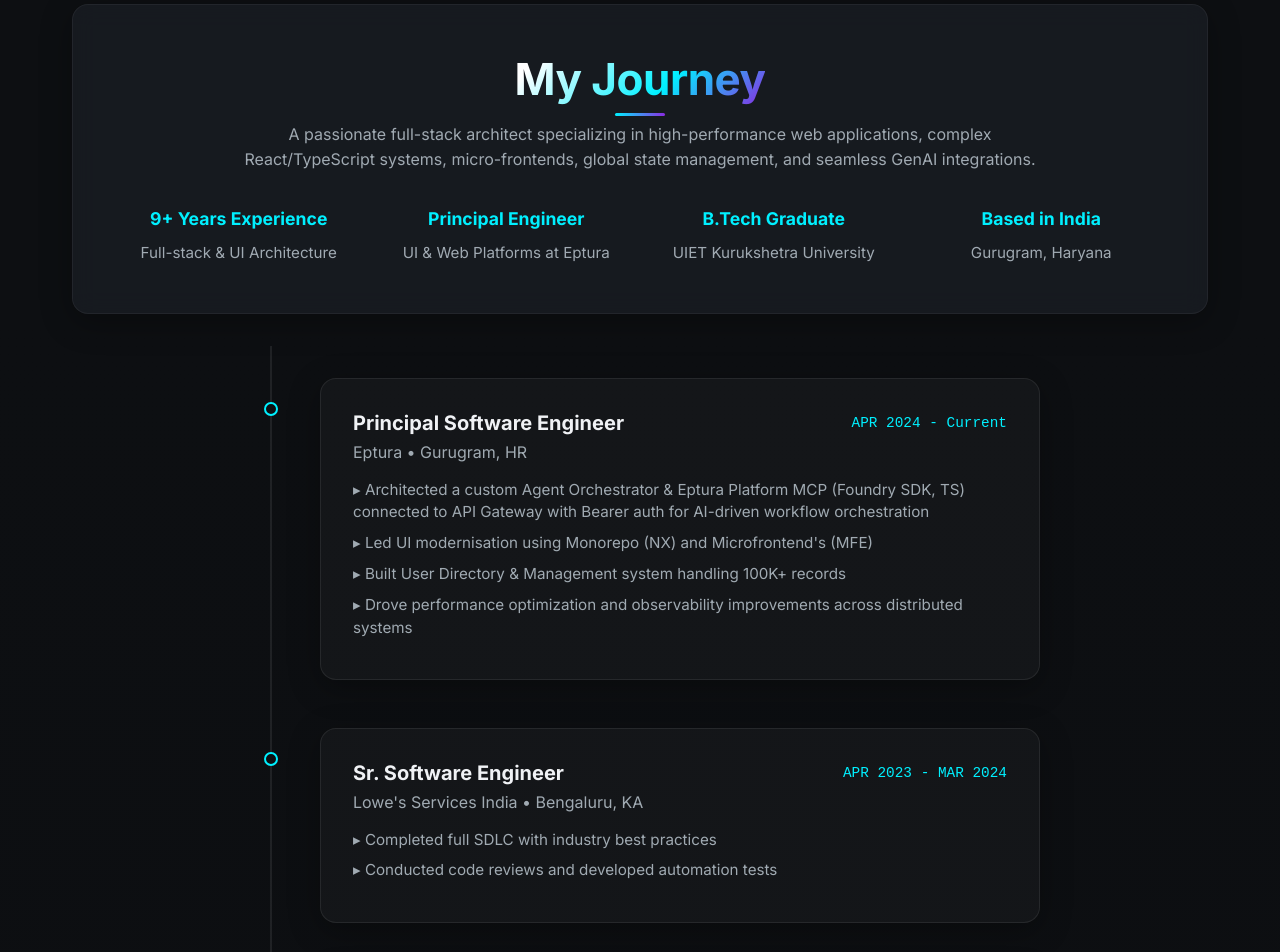
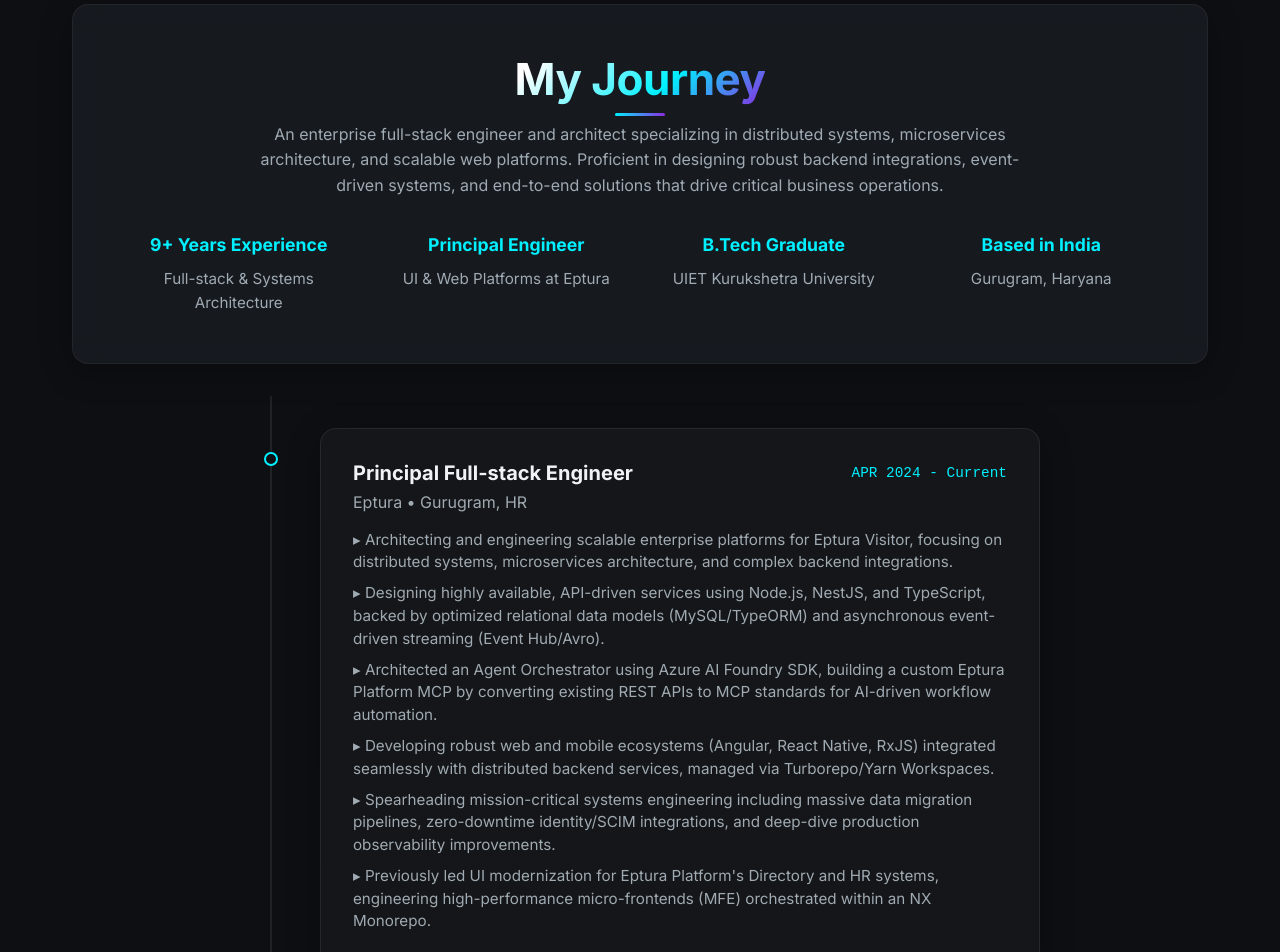
Before and after one commit to ArunNehra/portfolio, a React (Vite) app: page / in a window 1280 px wide. Shown: the part 860-1812 px from the top of the page. Built offline with nearby package versions, Linux system fonts and the light colour scheme.

Commit message:
Update portfolio with Eptura backend and AI architecture experience

```diff
--- a/src/components/About.jsx
+++ b/src/components/About.jsx
@@ -7,12 +7,12 @@
         <div className="about-content glass-panel">
           <h2 className="section-title" style={{marginBottom: '1rem'}}>My Journey</h2>
           <p className="text-secondary mb-8 text-center" style={{maxWidth: '800px', margin: '0 auto 2rem'}}>
-            A passionate full-stack architect specializing in high-performance web applications, complex React/TypeScript systems, micro-frontends, global state management, and seamless GenAI integrations.
+            An enterprise full-stack engineer and architect specializing in distributed systems, microservices architecture, and scalable web platforms. Proficient in designing robust backend integrations, event-driven systems, and end-to-end solutions that drive critical business operations.
           </p>
           <div className="stats-grid">
             <div className="stat-item text-center">
               <span className="stat-title text-xl">9+ Years Experience</span>
-              <span className="stat-desc">Full-stack & UI Architecture</span>
+              <span className="stat-desc">Full-stack & Systems Architecture</span>
             </div>
             <div className="stat-item text-center">
               <span className="stat-title text-xl">Principal Engineer</span>
--- a/src/components/Experience.jsx
+++ b/src/components/Experience.jsx
@@ -3,14 +3,16 @@
 const Experience = () => {
   const experiences = [
     {
-      role: "Principal Software Engineer",
+      role: "Principal Full-stack Engineer",
       company: "Eptura • Gurugram, HR",
       duration: "APR 2024 - Current",
       description: [
-        "Architected a custom Agent Orchestrator & Eptura Platform MCP (Foundry SDK, TS) connected to API Gateway with Bearer auth for AI-driven workflow orchestration",
-        "Led UI modernisation using Monorepo (NX) and Microfrontend's (MFE)",
-        "Built User Directory & Management system handling 100K+ records",
-        "Drove performance optimization and observability improvements across distributed systems"
+        "Architecting and engineering scalable enterprise platforms for Eptura Visitor, focusing on distributed systems, microservices architecture, and complex backend integrations.",
+        "Designing highly available, API-driven services using Node.js, NestJS, and TypeScript, backed by optimized relational data models (MySQL/TypeORM) and asynchronous event-driven streaming (Event Hub/Avro).",
+        "Architected an Agent Orchestrator using Azure AI Foundry SDK, building a custom Eptura Platform MCP by converting existing REST APIs to MCP standards for AI-driven workflow automation.",
+        "Developing robust web and mobile ecosystems (Angular, React Native, RxJS) integrated seamlessly with distributed backend services, managed via Turborepo/Yarn Workspaces.",
+        "Spearheading mission-critical systems engineering including massive data migration pipelines, zero-downtime identity/SCIM integrations, and deep-dive production observability improvements.",
+        "Previously led UI modernization for Eptura Platform's Directory and HR systems, engineering high-performance micro-frontends (MFE) orchestrated within an NX Monorepo."
       ]
     },
     {
--- a/src/components/Hero.jsx
+++ b/src/components/Hero.jsx
@@ -9,7 +9,7 @@
           <h1 className="name">Hi, I'm <span className="gradient-text">Arun Nehra</span></h1>
           <h2 className="title">Principal Fullstack Engineer</h2>
           <p className="description">
-            9+ years engineering scalable full-stack applications with a deep specialization in modern UI architectures, state management, GenAI integrations, and high-performance client-side systems.
+            9+ years architecting scalable full-stack applications, with deep specialization in distributed systems, microservices, enterprise system design, and high-performance backend integrations.
           </p>
           <div className="hero-cta">
             <a href="#cover-letter" className="btn-primary">View Cover Letter</a>
@@ -49,8 +49,8 @@
                   &nbsp;&nbsp;experience: <span className="string">"9+ Years"</span>,<br />
                   &nbsp;&nbsp;location: <span className="string">"India"</span>,<br />
                   &nbsp;&nbsp;focus: [<br />
-                  &nbsp;&nbsp;&nbsp;&nbsp;<span className="string">"UI Architecture & React"</span>, <span className="string">"GenAI & Agents"</span>,<br />
-                  &nbsp;&nbsp;&nbsp;&nbsp;<span className="string">"Fullstack Node/Go/Python"</span>, <span className="string">"Cloud Native"</span><br />
+                  &nbsp;&nbsp;&nbsp;&nbsp;<span className="string">"Distributed Systems"</span>, <span className="string">"Microservices"</span>,<br />
+                  &nbsp;&nbsp;&nbsp;&nbsp;<span className="string">"AI Foundry & Agents"</span>, <span className="string">"System Design"</span><br />
                   &nbsp;&nbsp;]<br />
                   &#125;;
                 </code>
--- a/src/components/Portfolio.jsx
+++ b/src/components/Portfolio.jsx
@@ -6,11 +6,27 @@
 
   const projects = [
     {
+      title: "Eptura Visitor Management Platform",
+      company: "Eptura",
+      category: "Systems & Backend",
+      description: "Engineered scalable features across backend APIs, web admin apps, and mobile clients for an enterprise visitor management system. Led critical data migration tooling, identity/SCIM integrations, and robust cross-repo architecture.",
+      tags: ["Node.js", "TypeScript", "NestJS", "Angular", "React Native", "MySQL", "Event Hub"],
+      image: "https://images.unsplash.com/photo-1497366216548-37526070297c?auto=format&fit=crop&w=600&q=80"
+    },
+    {
+      title: "Heritage to Platform Migration Service",
+      company: "Eptura",
+      category: "Systems & Backend",
+      description: "Architected and developed a robust data migration service using NestJS to seamlessly transition legacy heritage visitor systems to the new Eptura Platform. Implemented complex ETL pipelines ensuring zero downtime and strict data integrity.",
+      tags: ["NestJS", "TypeScript", "ETL", "Data Migration", "Node.js", "MySQL"],
+      image: "https://images.unsplash.com/photo-1558494949-ef010cbdcc31?auto=format&fit=crop&w=600&q=80"
+    },
+    {
       title: "AI-Driven Workflow Automation",
       company: "Eptura",
       category: "AI & GenAI",
-      description: "Architected an Agent Orchestrator using Azure AI Foundry SDK in TypeScript. Developed a custom Eptura Platform MCP server connected to an API Gateway with secure bearer authentication.",
-      tags: ["TypeScript", "Foundry SDK", "Agent Orchestrator", "MCP", "API Gateway", "Bearer Auth"],
+      description: "Architected an Agent Orchestrator using Azure AI Foundry SDK in TypeScript. Built a custom Eptura Platform MCP by converting existing REST APIs to MCP standards, integrating them into AI-driven workflows via secure API Gateways.",
+      tags: ["TypeScript", "Foundry SDK", "Agent Orchestrator", "MCP", "REST to MCP", "API Gateway"],
       image: "https://images.unsplash.com/photo-1451187580459-43490279c0fa?auto=format&fit=crop&w=600&q=80"
     },
     {
--- a/src/components/Skills.jsx
+++ b/src/components/Skills.jsx
@@ -8,11 +8,11 @@
     },
     {
       title: "🖥️ Frontend & UI Architecture",
-      skills: ["React", "Next.js", "TypeScript", "JavaScript", "Microfrontends (MFE)", "Monorepo (NX)", "Redux Toolkit", "Redux Saga", "SEO & Schema Markup", "Tailwind CSS", "Styled Components", "Jotai"]
+      skills: ["React", "React Native", "Angular", "Next.js", "TypeScript", "JavaScript", "Microfrontends", "Turborepo & Yarn Workspaces", "RxJS", "Redux Toolkit", "Sass & Webpack"]
     },
     {
       title: "⚙️ Backend & Databases",
-      skills: ["Node.js", "NestJS", "Go", "PHP / Laravel", "GraphQL", "REST APIs", "TypeORM", "PostgreSQL", "MySQL", "InfluxDB (Time-Series)", "Firebase / Firestore"]
+      skills: ["Node.js", "NestJS", "Go", "GraphQL", "REST APIs", "TypeORM", "PostgreSQL", "MySQL", "Event Hub & Avro", "Firebase"]
     },
     {
       title: "🦀 Systems & Audio DSP",
```
